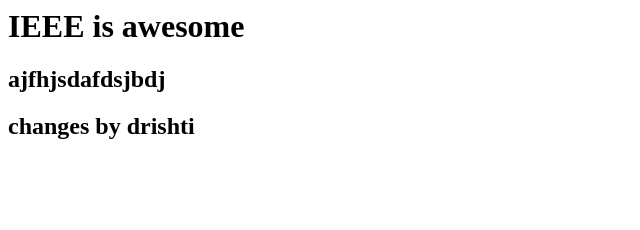
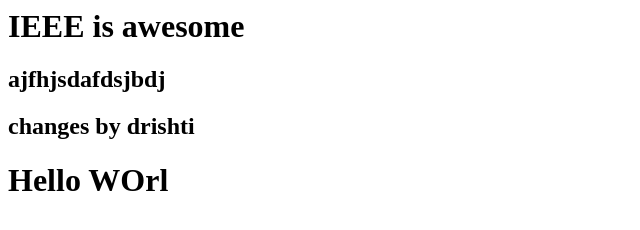
Before and after one commit to No0b-master/IEEE_gbpec, a plain HTML site: page index.html in a window 1280 px wide. Shown: the whole page, without its empty margins (0-640 px from the left). Drawn offline with Linux system fonts and the light colour scheme.

Commit message:
megha_18march

```diff
--- a/index.html
+++ b/index.html
@@ -11,6 +11,7 @@
     <h1>IEEE is awesome</h1>
     <h2>ajfhjsdafdsjbdj</h2>
         <h2>changes by drishti</h2>
+        <h1>Hello WOrl</h1>
 
 
 </body>
```
